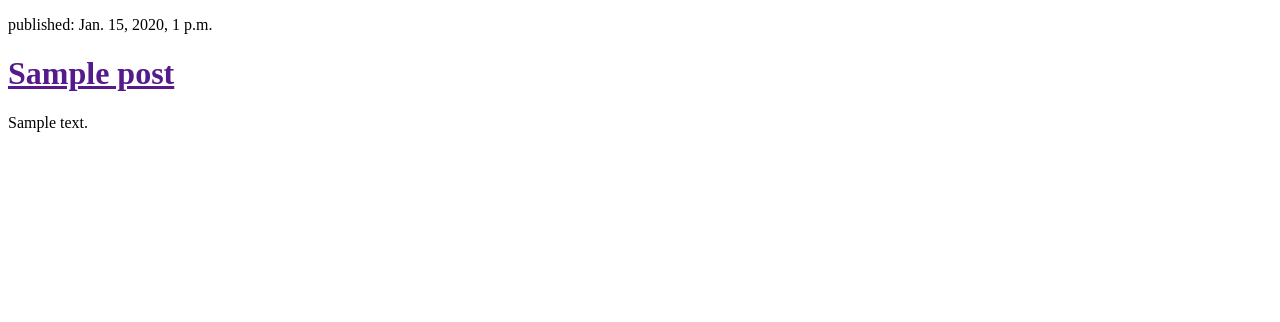
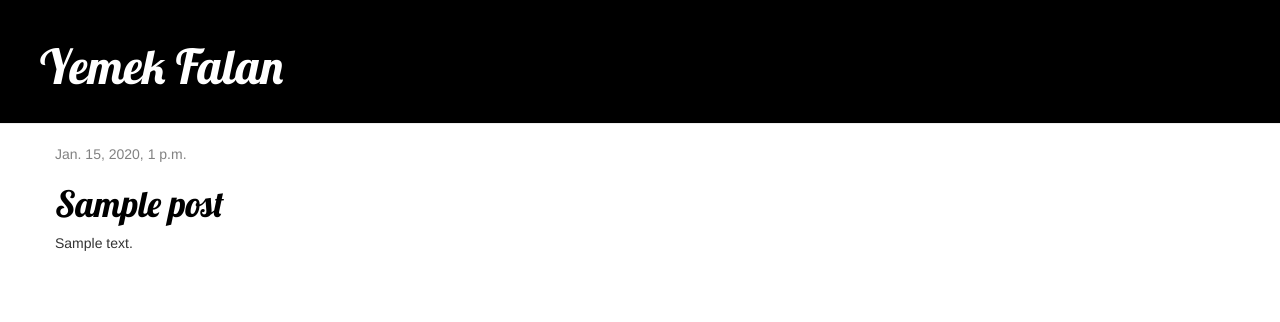
Before and after one commit to mahmutcankurt/django-yemek, a Django app: template templates/posts/post_list.html in a window 1280 px wide. Shown: the top 322 px of the page. Run offline with Django 3.2, Linux system fonts and the light colour scheme; the template is opened without the code that fills it: values that come from a table or form of the project are taken from there, others are empty; tables that the repository leaves empty hold one stand-in row (values such as "Sample post"); some libraries are stand-ins or nearby versions.

Commit message:
Added view and template for detailed blog post as well as CSS for the site

```diff
--- /dev/null
+++ b/home/static/css/home.css
@@ -0,0 +1,46 @@
+.page-header {
+    background-color: #000000;
+    margin-top: 0;
+    padding: 20px 20px 20px 40px;
+}
+
+.page-header h1, .page-header h1 a, .page-header h1 a:visited, .page-header h1 a:active {
+    color: #ffffff;
+    font-size: 36pt;
+    text-decoration: none;
+}
+
+.content {
+    margin-left: 40px;
+}
+
+h1, h2, h3, h4 {
+    font-family: 'Lobster', cursive;
+}
+
+.date {
+    color: #828282;
+}
+
+.save {
+    float: right;
+}
+
+.post-form textarea, .post-form input {
+    width: 100%;
+}
+
+.top-menu, .top-menu:hover, .top-menu:visited {
+    color: #ffffff;
+    float: right;
+    font-size: 26pt;
+    margin-right: 20px;
+}
+
+.post {
+    margin-bottom: 70px;
+}
+
+.post h1 a, .post h1 a:visited {
+    color: #000000;
+}
--- a/home/urls.py
+++ b/home/urls.py
@@ -4,4 +4,5 @@ from . import views
 
 urlpatterns = [
     path('', views.post_list, name='post_list'),
+    path('post/<int:pk>/', views.post_detail, name='post_detail'),
 ]
--- /dev/null
+++ b/templates/posts/base.html
@@ -0,0 +1,33 @@
+{% load static %}
+<html>
+    <head>
+        <title>YEMEK FALAN</title>
+        <link rel="stylesheet" href="//maxcdn.bootstrapcdn.com/bootstrap/3.2.0/css/bootstrap.min.css">
+        <link rel="stylesheet" href="//maxcdn.bootstrapcdn.com/bootstrap/3.2.0/css/bootstrap-theme.min.css">
+        <link href='//fonts.googleapis.com/css?family=Lobster&subset=latin,latin-ext' rel='stylesheet' type='text/css'>
+        <link rel="stylesheet" href="{% static 'css/home.css' %}">
+    </head>
+
+    <body>
+        <div class="page-header">
+            <h1><a href="/">Yemek Falan</a></h1>
+        </div>
+        <div class="content container">
+            <div class="row">
+                <div class="col-md-8">
+                    {% block content %}
+                        {% for post in posts %}
+                            <div class="post">
+                                <div class="date">
+                                    {{ post.published_date }}
+                                </div>
+                                <h1><a href="{% url 'post_detail' pk=post.pk %}">{{ post.title }}</a></h1>
+                                <p>{{ post.text|linebreaksbr }}</p>
+                            </div>
+                        {% endfor %}
+                    {% endblock %}
+                </div>
+            </div>
+        </div>
+    </body>
+</html>
--- a/templates/posts/post_list.html
+++ b/templates/posts/post_list.html
@@ -1,17 +1,13 @@
-<!DOCTYPE html>
-<html lang="en">
-<head>
-    <meta charset="UTF-8">
-    <title>Home Page</title>
-</head>
-<body>
+{% extends 'posts/base.html' %}
+
+{% block content %}
     {% for post in posts %}
-    <div>
-        <p>published: {{ post.published_date }}</p>
-        <h1><a href="">{{ post.title }}</a></h1>
-        <p>{{ post.text|linebreaksbr }}</p>
-    </div>
+        <div class="post">
+            <div class="date">
+                {{ post.published_date }}
+            </div>
+            <h1><a href="{% url 'post_detail' pk=post.pk %}">{{ post.title }}</a></h1>
+            <p>{{ post.text|linebreaksbr }}</p>
+        </div>
     {% endfor %}
-
-</body>
-</html>
+{% endblock %}
```
Also changed, not shown: home/views.py (+6 -1 lines), templates/posts/post_detail.html (added, +13 -0 lines).
